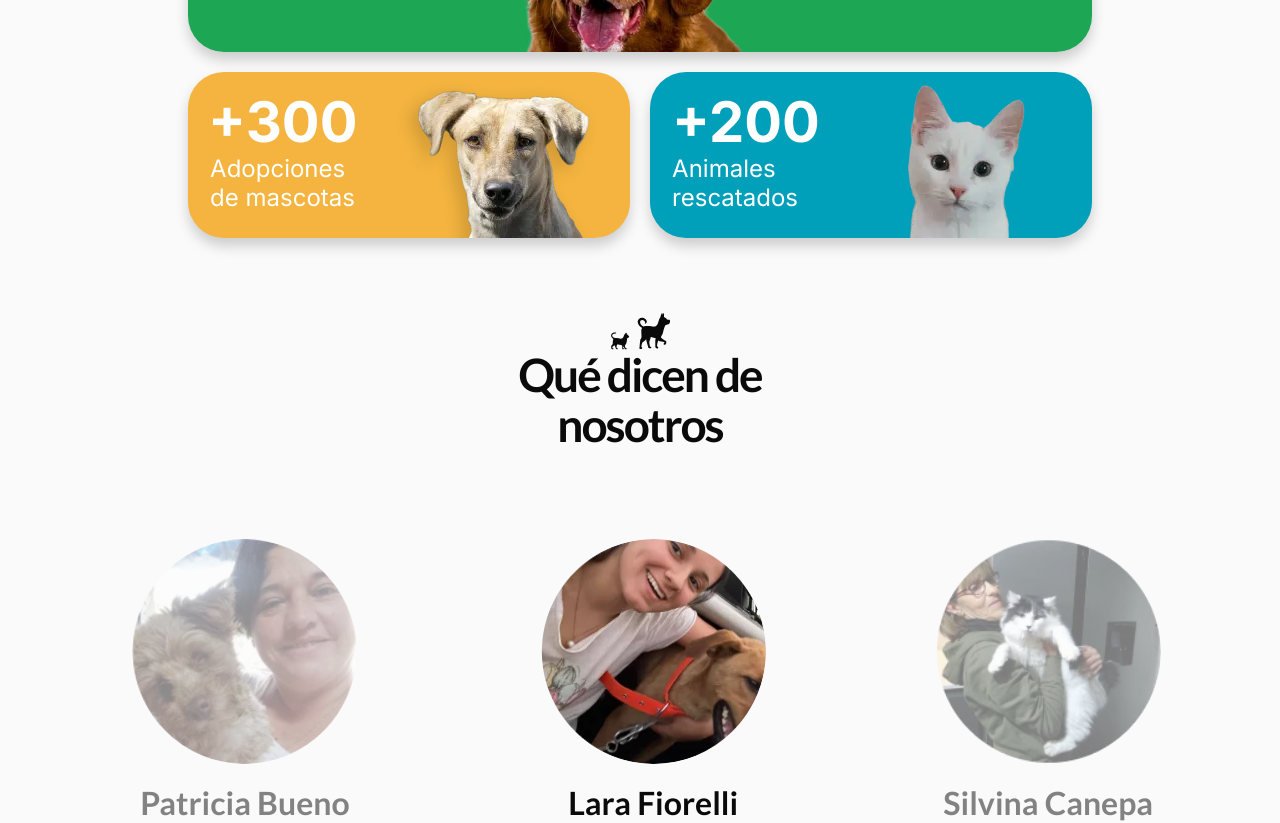
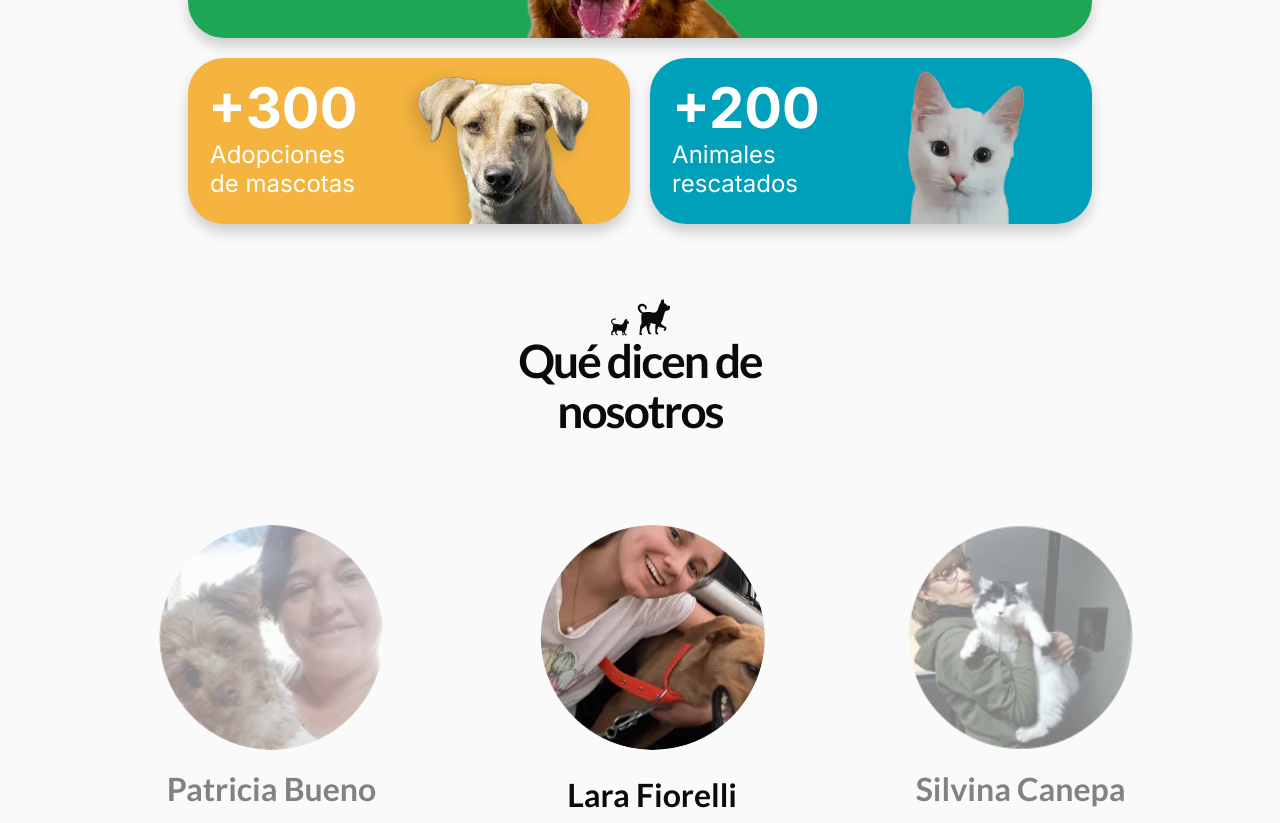
Before and after one commit to agucamejo/SOSAnimal, a React (Vite) app: page / in a window 1280 px wide. Shown: the part 4108-4931 px from the top of the page. Built offline with nearby package versions, Linux system fonts and the light colour scheme.

Commit message:
Estructuring home

```diff
--- a/src/pages/home/HomePage.jsx
+++ b/src/pages/home/HomePage.jsx
@@ -12,7 +12,7 @@
   const canonicalUrl = `https://sos-animal.vercel.app/`;
 
   return (
-    <div>
+    <div className='container-home'>
       <Helmet>
         <link rel="canonical" href={canonicalUrl} />
         <title>SOS Animal - Home</title>
--- a/src/styles/base/_generales.scss
+++ b/src/styles/base/_generales.scss
@@ -17,9 +17,20 @@
   src: url('/fonts/mountriel-regular-serif-400.otf') format('opentype');
 }
 
+@media screen and (min-width: 1025px) {
+  .container-home{
+    width: 100%;
+    display: grid;
+    justify-items: center;
+    overflow: hidden;
+  }
+}
+
 .estructure-home{
   display: flex;
   flex-direction: column;
+  max-width: 1200px;
+  overflow: hidden;
 }
 
 .info{
```
